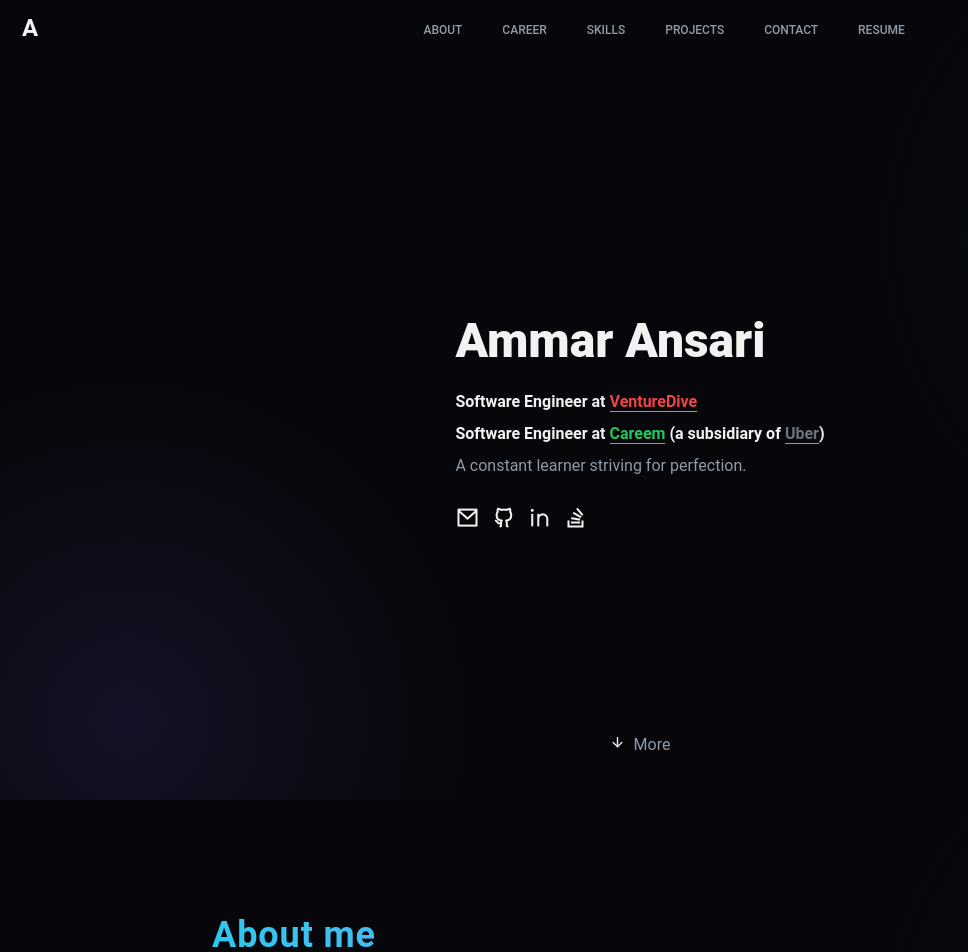
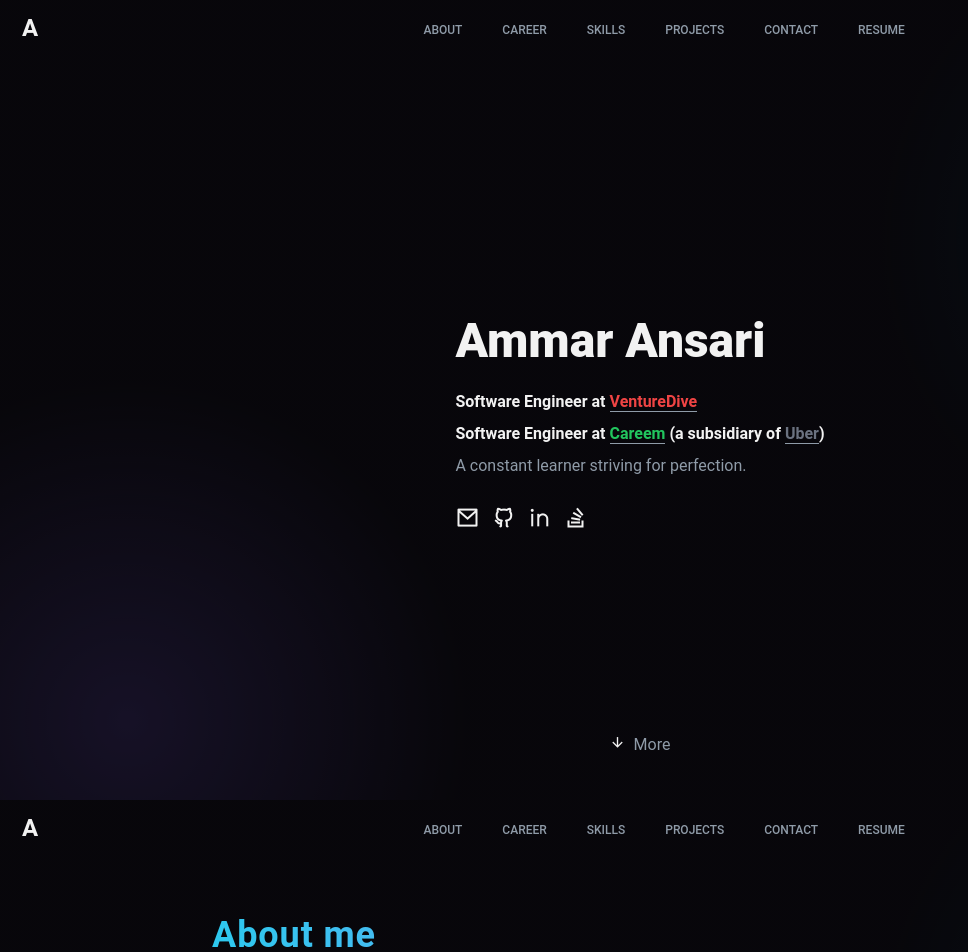
Before and after one commit to iAmmar7/ammaransari, a Next.js app: page / in a window 1280 px wide. Shown: the top 952 px of the page, without its empty margins (0-968 px from the left). Built offline with nearby package versions, Linux system fonts and the light colour scheme.

Commit message:
navbar hide and focus on scrolling

```diff
--- a/components/Navbar/Navbar.jsx
+++ b/components/Navbar/Navbar.jsx
@@ -7,7 +7,7 @@
 function Navbar() {
   return (
     <LayoutGroup className='relative'>
-      <header className='flex items-center text-xs min-h-[60px] w-full flex-wrap fixed top-0 z-20 mt-2 sm:mt-0'>
+      <header className='flex items-center text-xs min-h-[60px] w-full flex-wrap absolute top-0 z-20 mt-2 sm:mt-0'>
         <Logo />
         <nav className='text-center flex-1 order-2 basis-full sm:order-0 sm:basis-auto overflow-x-scroll overflow-y-hidden lg:overflow-hidden'>
           <ul className='inline-flex relative md:justify-around'>
--- a/components/Sections/Section.jsx
+++ b/components/Sections/Section.jsx
@@ -1,8 +1,22 @@
+import { useRef } from 'react';
+import { motion, useInView } from 'framer-motion';
+
+import Navbar from '../Navbar/Navbar';
+
 function Section(props) {
   const { children, footer, id } = props;
+  const ref = useRef(null);
+  const isInView = useInView(ref, { amount: 1 });
 
   return (
-    <section id={id} className='min-h-screen overflow-hidden flex flex-col justify-center relative snap-start py-28'>
+    <section
+      id={id}
+      ref={ref}
+      className='min-h-screen overflow-hidden flex flex-col justify-center relative snap-start py-28'
+    >
+      <motion.div initial={{ opacity: 0 }} whileInView={{ opacity: isInView ? 1 : 0 }}>
+        <Navbar />
+      </motion.div>
       <div className='absolute inset-0 -z-10 bg-home-gradient opacity-40' />
       <div className='my-0 mx-auto max-w-4xl py-0 px-5 relative'>{children}</div>
       {footer}
--- a/layouts/HomeLayout.jsx
+++ b/layouts/HomeLayout.jsx
@@ -1,11 +1,8 @@
-import { Navbar } from '../components';
-
 function Home(props) {
   const { children } = props;
 
   return (
     <div className='flex flex-col relative z-0'>
-      <Navbar />
       <main className='p-0'>{children}</main>
     </div>
   );
```
